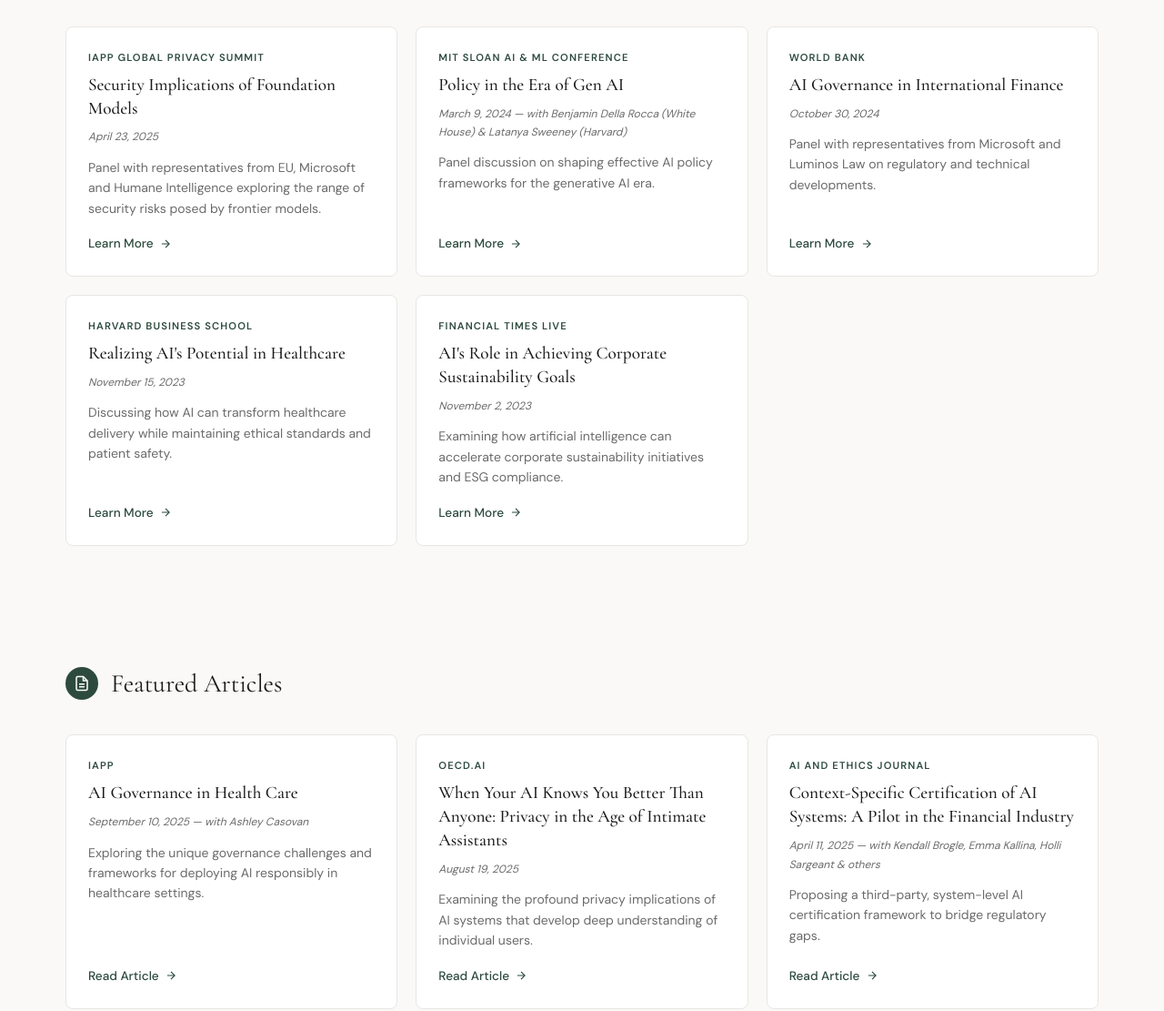
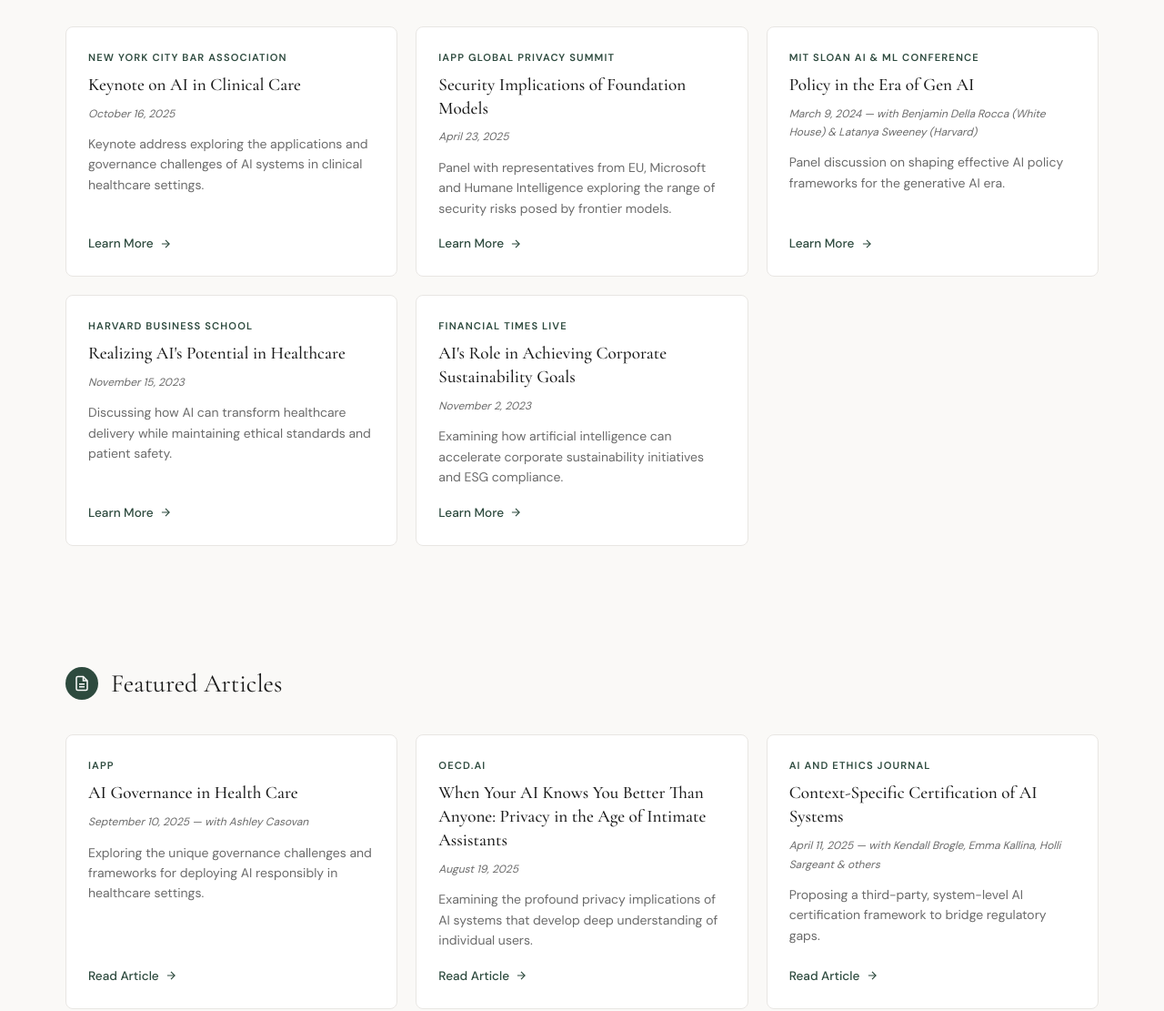
Before and after one commit to var0101/var0101.github.io, a plain HTML site: page index.html in a window 1280 px wide. Shown: the part 915-2026 px from the top of the page at 91% size. Drawn offline with nearby package versions, Linux system fonts and the light colour scheme.

Commit message:
Update index.html

```diff
--- a/index.html
+++ b/index.html
@@ -468,6 +468,13 @@
         </div>
         <div class="cards-grid">
             <div class="card fade-in">
+                <span class="card-label">New York City Bar Association</span>
+                <h3 class="card-title">Keynote on AI in Clinical Care</h3>
+                <p class="card-meta">October 16, 2025</p>
+                <p class="card-description">Keynote address exploring the applications and governance challenges of AI systems in clinical healthcare settings.</p>
+                <a href="https://www.nycbar.org/cle-offerings/artificial-intelligence-and-clinical-care/" target="_blank" class="card-link">Learn More <svg viewBox="0 0 24 24"><line x1="5" y1="12" x2="19" y2="12"/><polyline points="12 5 19 12 12 19"/></svg></a>
+            </div>
+            <div class="card fade-in">
                 <span class="card-label">IAPP Global Privacy Summit</span>
                 <h3 class="card-title">Security Implications of Foundation Models</h3>
                 <p class="card-meta">April 23, 2025</p>
@@ -480,13 +487,6 @@
                 <p class="card-meta">March 9, 2024 — with Benjamin Della Rocca (White House) & Latanya Sweeney (Harvard)</p>
                 <p class="card-description">Panel discussion on shaping effective AI policy frameworks for the generative AI era.</p>
                 <a href="https://www.youtube.com/watch?v=aqsxC-kwg-U" target="_blank" class="card-link">Learn More <svg viewBox="0 0 24 24"><line x1="5" y1="12" x2="19" y2="12"/><polyline points="12 5 19 12 12 19"/></svg></a>
-            </div>
-            <div class="card fade-in">
-                <span class="card-label">World Bank</span>
-                <h3 class="card-title">AI Governance in International Finance</h3>
-                <p class="card-meta">October 30, 2024</p>
-                <p class="card-description">Panel with representatives from Microsoft and Luminos Law on regulatory and technical developments.</p>
-                <a href="https://www.linkedin.com/posts/activity-7267123268724174848-Obw_/" target="_blank" class="card-link">Learn More <svg viewBox="0 0 24 24"><line x1="5" y1="12" x2="19" y2="12"/><polyline points="12 5 19 12 12 19"/></svg></a>
             </div>
             <div class="card fade-in">
                 <span class="card-label">Harvard Business School</span>
@@ -529,7 +529,7 @@
             </div>
             <div class="card fade-in">
                 <span class="card-label">AI and Ethics Journal</span>
-                <h3 class="card-title">Context-Specific Certification of AI Systems: A Pilot in the Financial Industry</h3>
+                <h3 class="card-title">Context-Specific Certification of AI Systems</h3>
                 <p class="card-meta">April 11, 2025 — with Kendall Brogle, Emma Kallina, Holli Sargeant & others</p>
                 <p class="card-description">Proposing a third-party, system-level AI certification framework to bridge regulatory gaps.</p>
                 <a href="https://link.springer.com/article/10.1007/s43681-025-00720-w" target="_blank" class="card-link">Read Article <svg viewBox="0 0 24 24"><line x1="5" y1="12" x2="19" y2="12"/><polyline points="12 5 19 12 12 19"/></svg></a>
```
